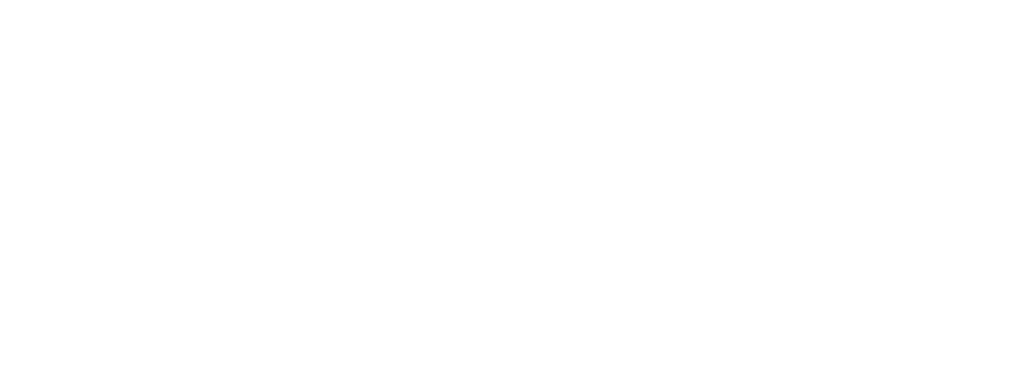
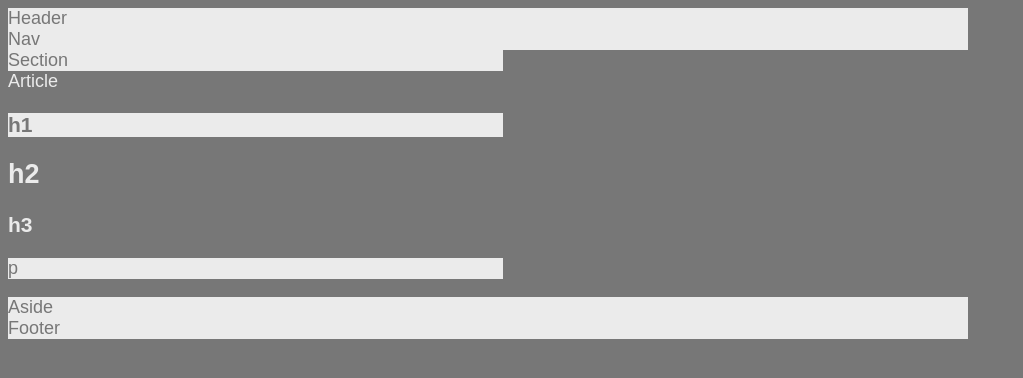
Before and after one commit to AlanFord9/HW-Wireframe, a plain HTML site: page index.html in a window 1280 px wide. Shown: the whole page, without its empty margins (0-1023 px from the left). Drawn offline with Linux system fonts and the light colour scheme.

Commit message:
added css and text to all sections

```diff
--- a/index.html
+++ b/index.html
@@ -5,27 +5,28 @@
 
   <meta charset="UTF-8">
   <title>Wireframe</title>
+  <link rel="stylesheet" href="style.css">
 
 </head>
 
 <body>
 
-    <header></header>
+    <header class="BG">Header</header>
 
-    <nav></nav>
+    <nav class="BG">Nav</nav>
 
-    <section>
-            <article>
-                <h1></h1>
-                <h2></h2>
-                <h3></h3>
-                <p></p>
+    <section class="BG">Section
+            <article> Article
+                <h1>h1</h1>
+                <h2>h2</h2>
+                <h3>h3</h3>
+                <p>p</p>
             </article>
         </section>
 
-    <aside></aside>
+    <aside class="BG">Aside</aside>
 
-    <footer></footer>
+    <footer class="BG">Footer</footer>
 
 </body>
 
--- a/style.css
+++ b/style.css
@@ -0,0 +1,25 @@
+body {
+    font-family: Arial, Helvetica, sans-serif;
+    color: #777;
+    background: #777;
+    width: 960px;
+    font-size: 18px;
+}
+
+.BG {
+    background: #ebebeb;
+}
+
+article {
+    color: #ebebeb;
+    background: #777;
+}
+
+h1, p {
+    color: #777;
+    background: #ebebeb;
+}
+
+section {
+    width: 495px;
+}
```
